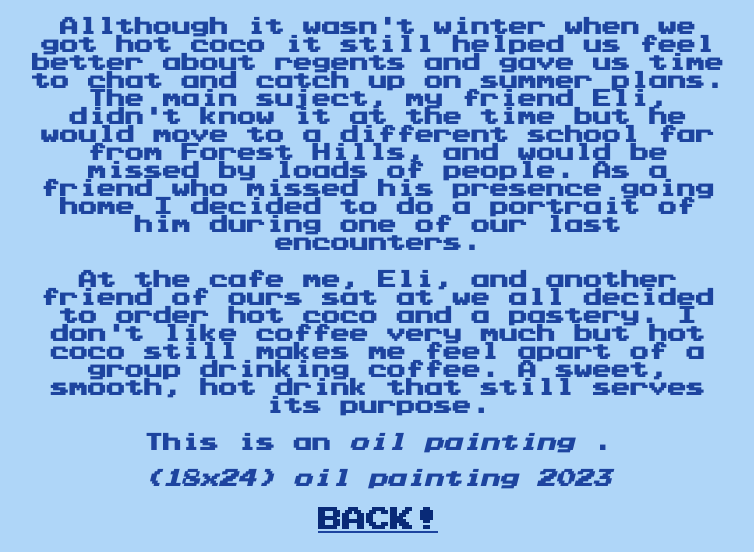
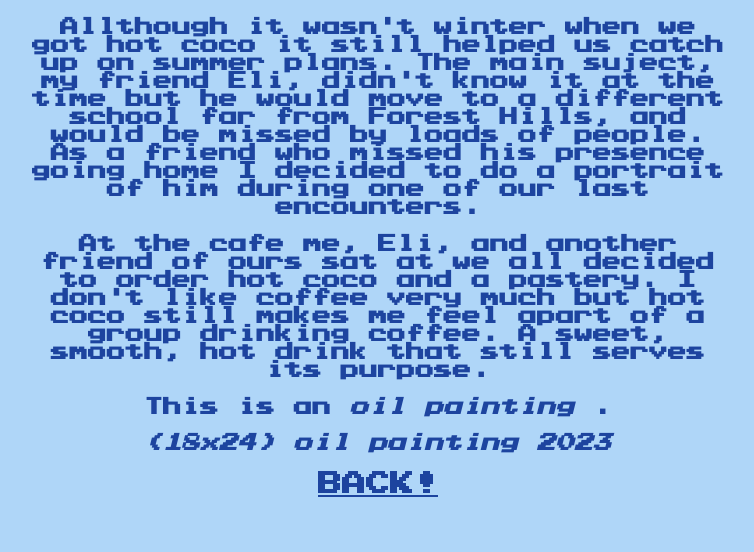
Before and after one commit to ines-am/digital-portfolio, a plain HTML site: page elipage.html in a window 1280 px wide. Shown: the part 433-985 px from the top of the page, without its empty margins (262-1016 px from the left). After the commit the page ends 949 px from the top, so only its background shows below. Drawn offline with nearby package versions, Linux system fonts and the light colour scheme.

Commit message:
!!!!!!!!!!!!

```diff
--- a/elipage.html
+++ b/elipage.html
@@ -12,7 +12,7 @@
 
 <h3>2023 - Hot Coco Break </h3>
    <img src="eli.jpeg" width="500">
-  <h3 class="elic">Allthough it wasn't winter when we got hot coco it still helped us feel better about regents and gave us time to chat and catch up on summer plans. The main suject, my friend Eli, didn't know it at the time but he would move to a different school far from Forest Hills, and would be missed by loads of people.  As a friend who missed his presence going home I decided to do a portrait of him during one of our last encounters. </h3> <h3 class="elic" > At the cafe me, Eli, and another friend of ours sat at we all decided to order hot coco and a pastery. I don't like coffee very much but hot coco still makes me feel apart of a group drinking coffee. A sweet, smooth, hot drink that still serves its purpose. </h3>
+  <h3 class="elic">Allthough it wasn't winter when we got hot coco it still helped us catch up on summer plans. The main suject, my friend Eli, didn't know it at the time but he would move to a different school far from Forest Hills, and would be missed by loads of people.  As a friend who missed his presence going home I decided to do a portrait of him during one of our last encounters. </h3> <h3 class="elic" > At the cafe me, Eli, and another friend of ours sat at we all decided to order hot coco and a pastery. I don't like coffee very much but hot coco still makes me feel apart of a group drinking coffee. A sweet, smooth, hot drink that still serves its purpose. </h3>
   <h3 class="elic" > This is an <i>oil painting</i> .</h3>
    <h3 class="elic" ><i>(18x24) oil painting 2023</i></h3>
  <a href="page2.html">
--- a/style.css
+++ b/style.css
@@ -43,9 +43,14 @@ body{
 .flower{
   width: 700px;
 }
-h2{
+
+/* h2{
   color: #092a77;
 }
 #welcome{
   color: #1d449f;
+} */
+
+#start:hover {
+  color: #3e72ea;
 }
```
Also changed, not shown: page2.html (+2 -1 lines).
